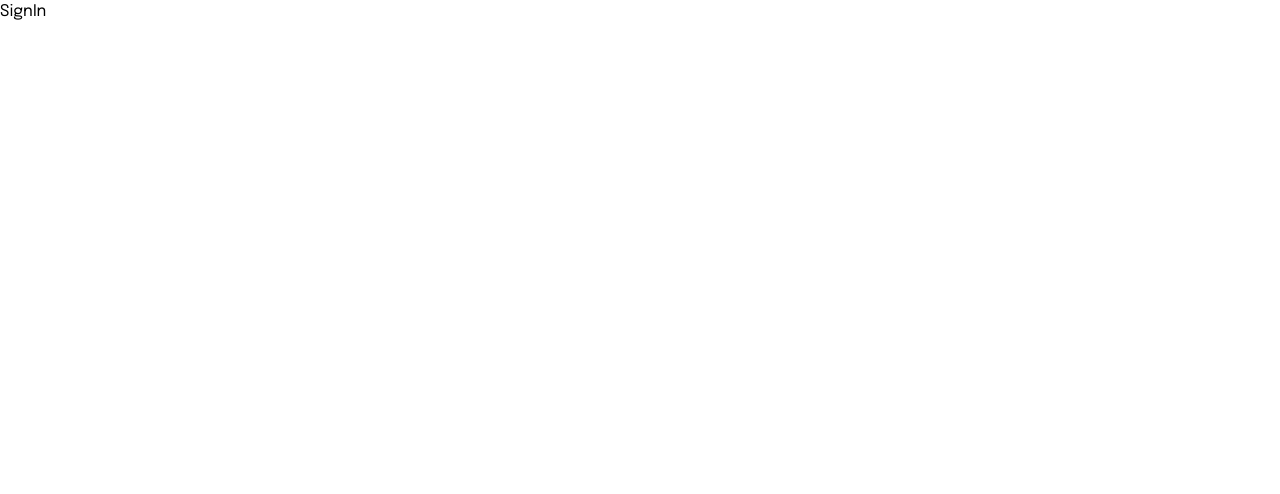
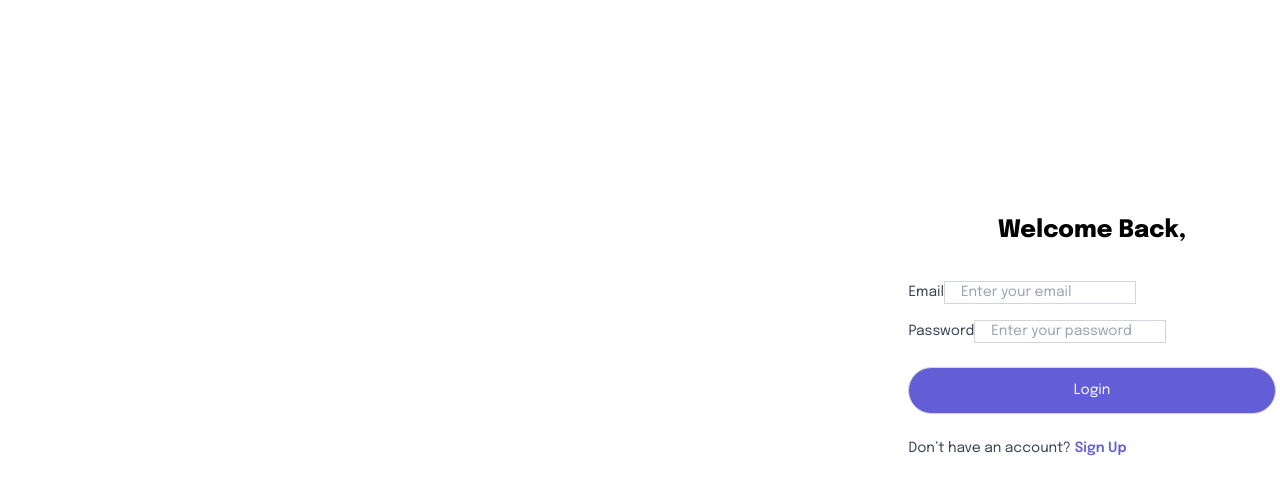
Before and after one commit to Danitilahun/A2SV_INTERN, a Next.js app: page /signin in a window 1280 px wide. Shown: the top 494 px of the page. Built offline with nearby package versions, Linux system fonts and the light colour scheme.

Commit message:
Finish Login page

```diff
--- a/app/signup/(component)/HorizontalLineWithText.tsx
+++ b/Components/HorizontalLineWithText.tsx
@@ -2,13 +2,15 @@ import React from "react";
 
 interface HorizontalLineWithTextProps {
   text: string;
+  width?: string;
 }
 
 const HorizontalLineWithText: React.FC<HorizontalLineWithTextProps> = ({
   text,
+  width = "w-[50%]", // Default width
 }) => {
   return (
-    <div className="relative flex flex-col items-center w-[50%]">
+    <div className={`relative flex flex-col items-center ${width}`}>
       <div className="flex justify-center items-center w-full">
         <div className="flex-grow border-t-2 border-gray-300"></div>
         <span className="px-4 text-gray-900 bg-white dark:bg-gray-900 dark:text-white">
--- a/app/signup/(component)/InputField.tsx
+++ b/Components/InputField.tsx
@@ -3,11 +3,16 @@ import React from "react";
 interface InputFieldProps {
   label: string;
   placeholder: string;
+  width?: string; // Make width prop optional
 }
 
-const InputField: React.FC<InputFieldProps> = ({ label, placeholder }) => {
+const InputField: React.FC<InputFieldProps> = ({
+  label,
+  placeholder,
+  width = "w-[50%]",
+}) => {
   return (
-    <div className="w-[50%]">
+    <div className={width}>
       <label className="block text-sm font-medium text-gray-700">{label}</label>
       <input
         type="text"
--- a/app/signin/page.tsx
+++ b/app/signin/page.tsx
@@ -1,7 +1,39 @@
 import React from "react";
+import HorizontalLineWithText from "../../components/HorizontalLineWithText";
+import InputField from "../../components/InputField";
+import Link from "next/link";
 
 const SignIn = () => {
-  return <div>SignIn</div>;
+  return (
+    <div className="text-[14px] flex flex-col gap-4 items-center justify-center absolute top-[141px] left-[1092px] w-[408px] h-[390px] md:w-[calc(100vw - 816px)] md:left-[calc(50% + 408px)] md:transform md:-translate-x-1/2 md:top-[calc(50% - 195px)] lg:w-[calc(100vw - 816px)] lg:left-[calc(50% + 408px)] lg:transform lg:-translate-x-1/2 lg:top-[calc(50% - 195px)] xl:w-[calc(100vw - 816px)] xl:left-[calc(50% + 408px)] xl:transform xl:-translate-x-1/2 xl:top-[calc(50% - 195px)]">
+      <div className="text-2xl leading-9 text-center font-extrabold w-[90%]">
+        Welcome Back,
+      </div>
+      <HorizontalLineWithText text="" width="w-[90%]" />
+
+      <InputField
+        label="Email"
+        placeholder="Enter your email"
+        width="w-[90%]"
+      />
+      <InputField
+        label="Password"
+        placeholder="Enter your password"
+        width="w-[90%]"
+      />
+
+      <button className="w-[90%] h-auto rounded-[80px] border text-white bg-primary-500 border-gray-300 px-4 py-3 mx-4 my-2 flex items-center justify-center gap-2">
+        Login
+      </button>
+
+      <div className="flex gap-1 w-[90%]">
+        <span className="text-gray-700">Don’t have an account?</span>
+        <Link href="/signin" className="text-primary-500 font-semibold">
+          Sign Up
+        </Link>
+      </div>
+    </div>
+  );
 };
 
 export default SignIn;
--- a/app/signup/(component)/TermsAndPrivacyText.tsx
+++ b/app/signup/(component)/TermsAndPrivacyText.tsx
@@ -7,7 +7,7 @@ interface TermsAndPrivacyTextProps {
 
 const TermsAndPrivacyText: React.FC<TermsAndPrivacyTextProps> = ({ text }) => {
   return (
-    <div className="w-[50%]">
+    <div className="w-[50%] text-[12px]">
       <span className="text-gray-700">
         {text}{" "}
         <Link href="/" className="text-primary-500 font-semibold">
--- a/app/signup/page.tsx
+++ b/app/signup/page.tsx
@@ -1,9 +1,9 @@
 import React from "react";
 import { FcGoogle } from "react-icons/fc";
-import InputField from "./(component)/InputField";
+import InputField from "../../components/InputField";
 import { fields } from "./(constants)/formFields";
 import Link from "next/link";
-import HorizontalLineWithText from "./(component)/HorizontalLineWithText";
+import HorizontalLineWithText from "../../components/HorizontalLineWithText";
 import TermsAndPrivacyText from "./(component)/TermsAndPrivacyText";
 
 const SignUp = () => {
@@ -15,7 +15,9 @@ const SignUp = () => {
         </div>
         <button className="w-[50%] h-auto rounded-lg border border-gray-300 px-4 py-3 mx-4 my-2 flex items-center justify-center gap-2">
           <FcGoogle size={25} />
-          <span className="font-[700]">Sign Up with Google</span>
+          <span className="font-[700] text-primary-500">
+            Sign Up with Google
+          </span>
         </button>
 
         <HorizontalLineWithText text="Or Sign Up with Email" />
```
